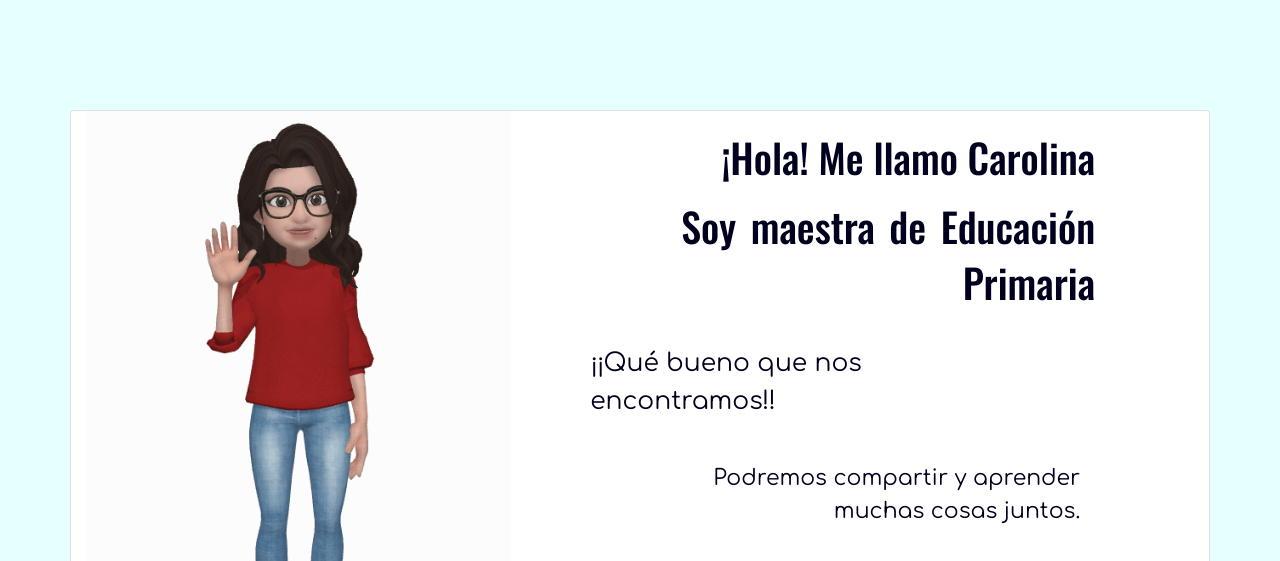
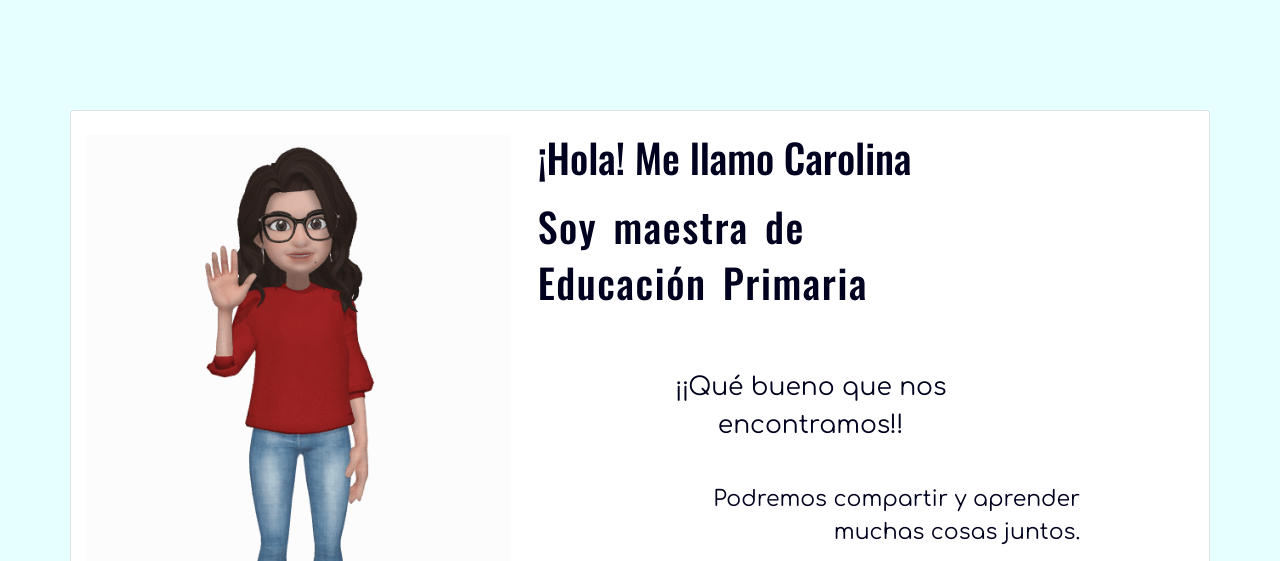
Before and after one commit to CarolinaCantello/WebProfesionalDocente, a website: page index.html in a window 1280 px wide. Shown: the part 170-731 px from the top of the page. Drawn offline with nearby package versions, Linux system fonts and the light colour scheme.

Commit message:
cambios en el index estilos

```diff
--- a/index.html
+++ b/index.html
@@ -48,7 +48,7 @@
     </header>
     <main class="container card mb-3 ">
         <div class="row justify-content-center grid">
-            <div class="col-12 item-1">
+            <div class="col-12 item-1 justify-content-center">
                 <h1>Soy maestra de Educación Primaria</h1>
                 <p>¡Hola! Me llamo Carolina</p>
             </div>
--- a/scss/_generales.scss
+++ b/scss/_generales.scss
@@ -21,12 +21,20 @@ body {
     word-spacing: $word-spacing;
 }
  h1 {
-    @include cajaTexto(0, $fontTitulos, $sizeTitulos, 0.1, 0.3rem);
+    @include cajaTexto(0, $fontTitulos, $sizeTitulos, 0.1rem, 0.3rem);
     margin-bottom: 1.5rem;
  }
+
  h2 {
      @include cajaTexto(0,$fontSubtitulos,$sizeSubtitulos, 0, 0.3rem);
      margin-bottom: 1.5rem;
+ }
+
+ h3 {
+     @include cajaTexto(0, $fontH3, $sizeH3, 0.07rem, 0);
+     margin-bottom: 1rem;
+     margin-top: 1rem;
+     text-align: center;
  }
 
  p {
--- a/scss/_index.scss
+++ b/scss/_index.scss
@@ -47,37 +47,40 @@
         display: grid;
         grid-template-columns: 40% 50% 10% ;
         grid-template-rows: 40% repeat(3,20%);
+        grid-row-gap: 1rem;
     }
     .item-1 {
         grid-area: 1 / 2 / 2/ 3 ;
         display: flex;
         justify-content: flex-end;
         padding: 0;
+        position: relative;
+        right: 3rem;
         h1 {
-            text-align: end;
+            text-align: start;
         }
         p{
-            text-align: end;
+            text-align: start;
             margin-bottom: 0;
+            width: 450px;
         }
     }
     .item-2 {
         grid-area: 1 / 1 / 5 / 2;
-        align-self: end;
+        align-self: center;
         padding-bottom: 2rem;
     }
     .item-3 {
         grid-area: 2 / 2 / 3 / 3 ;
-        text-align: start;
+        text-align: center;
         margin: 0;
-        padding-left: 4rem;
-        padding-top: 0.5rem;
+        padding: 1rem;
     }
     .item-4 {
         grid-area: 3 / 2 / 4 / 3 ;
         text-align: end;
         font-size: 22px;
-        padding-top: 0.7rem;
+        margin:0;
     }
     .item-5 {
         grid-area: 4 / 2 / 5 / 3 ;
--- a/scss/_tipografias.scss
+++ b/scss/_tipografias.scss
@@ -4,13 +4,17 @@ $fontTitulos:  'oswald', sans-serif;
 
 $fontSubtitulos: 'Comfortaa', sans-serif;
 
+$fontH3: 'oswald', sans-serif;
+
 $fontNav: 'oswald', sans-serif;
 
 $fontButton: 'Comfortaa', sans-serif;
 
-$sizeTitulos: 55px;
+$sizeTitulos: 65px;
 
 $sizeSubtitulos: 35px;
+
+$sizeH3: 25px;
 
 $sizeParrafos: 18px;
 
```
Also changed, not shown: css/proyectoweb.css.
